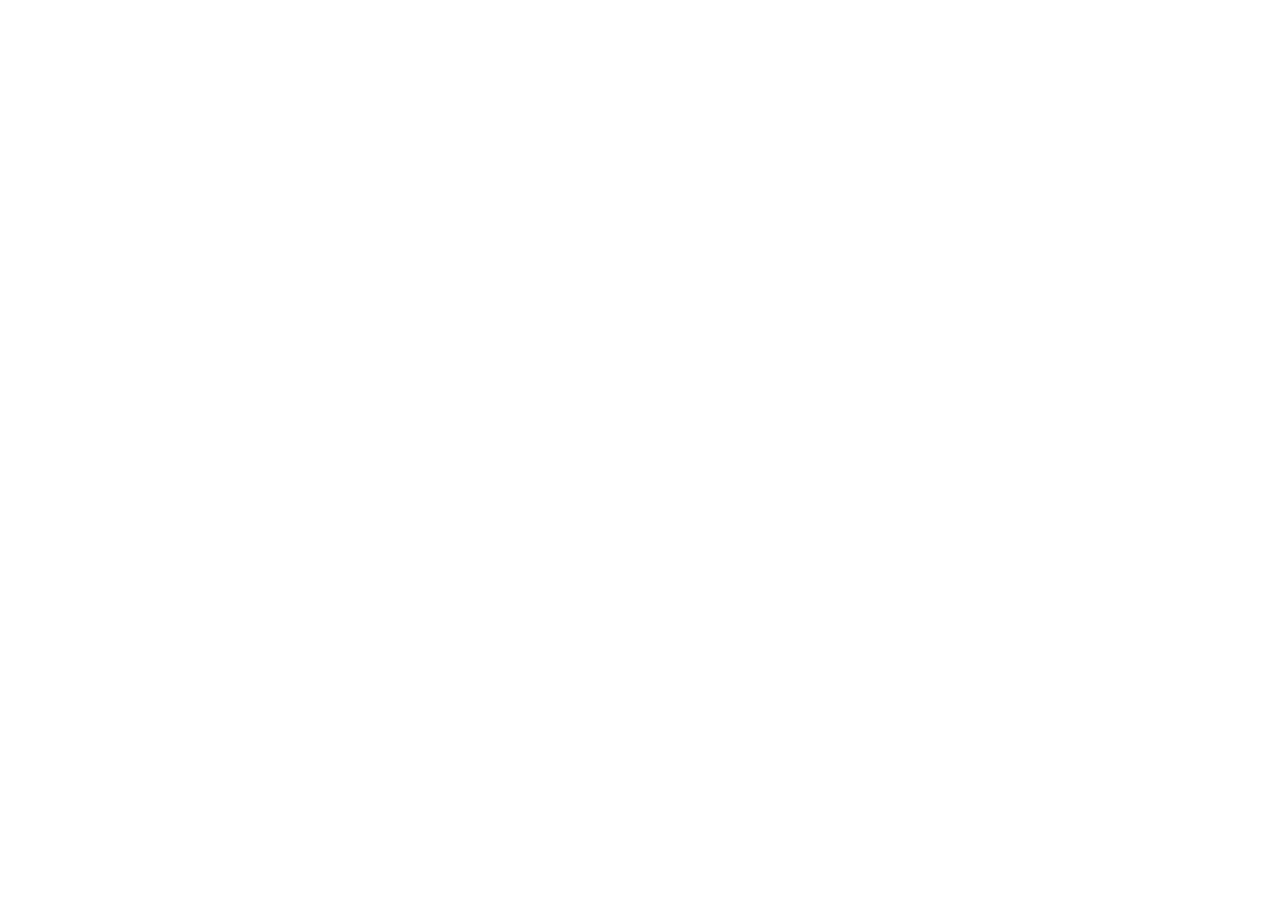
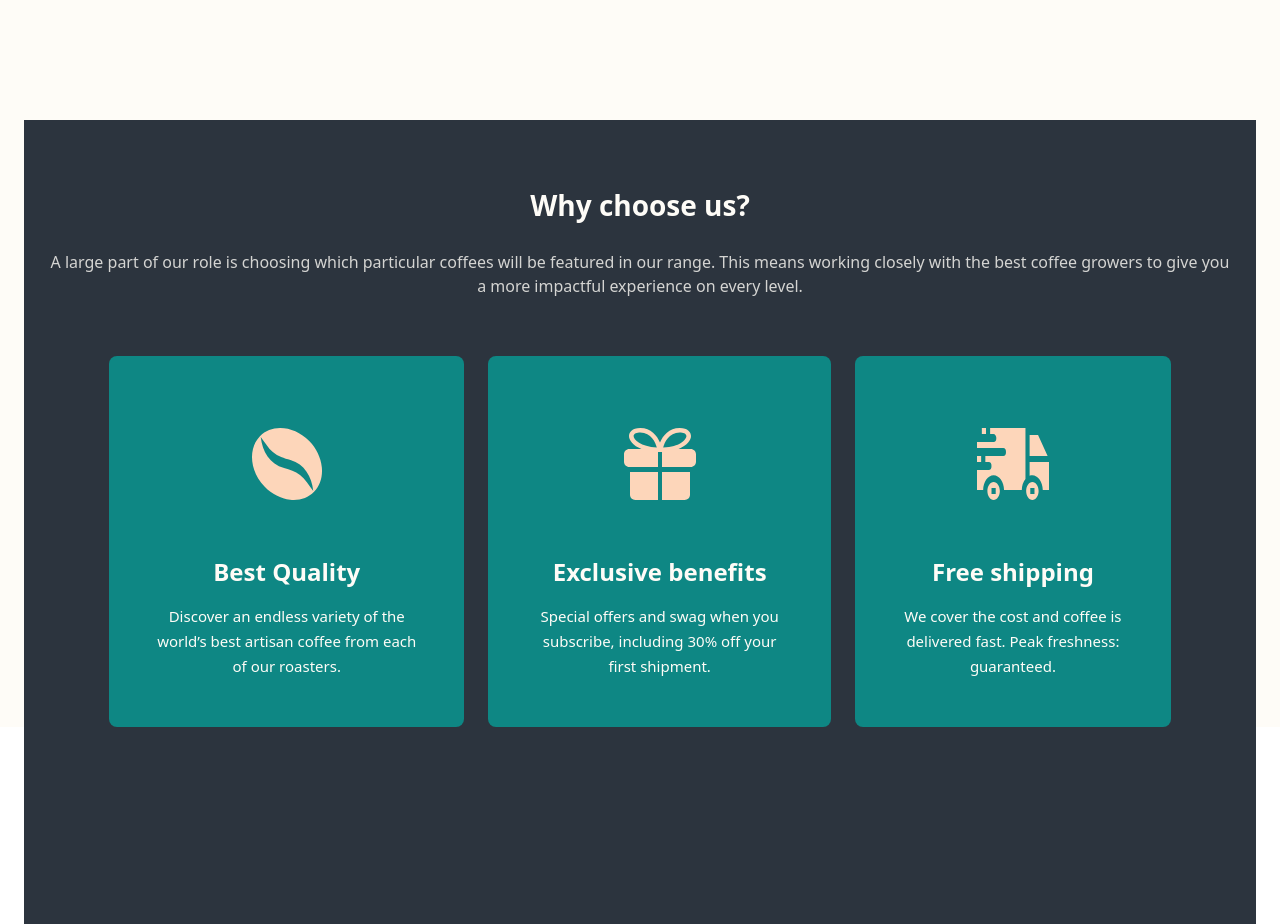
Before and after one commit to MadeByJax/coffeeroasters, a React (Vite) app: page / in a window 1280 px wide. Shown: the part 1167-2091 px from the top of the page. Before the commit the page ends 1167 px from the top, so only its background shows below. Built offline with nearby package versions, Linux system fonts and the light colour scheme.

Commit message:
add: Component added

```diff
--- a/src/pages/Home.jsx
+++ b/src/pages/Home.jsx
@@ -2,6 +2,7 @@
 import Navbar from "../components/Navbar";
 import Header from "../components/Header";
 import Collection from "../components/Collection";
+import WhyChooseUs from "../components/WhyChooseUs";
 
 const Home = () => {
   return (
@@ -9,6 +10,7 @@
       <Navbar />
       <Header />
       <Collection />
+      <WhyChooseUs />
     </div>
   );
 };
```
